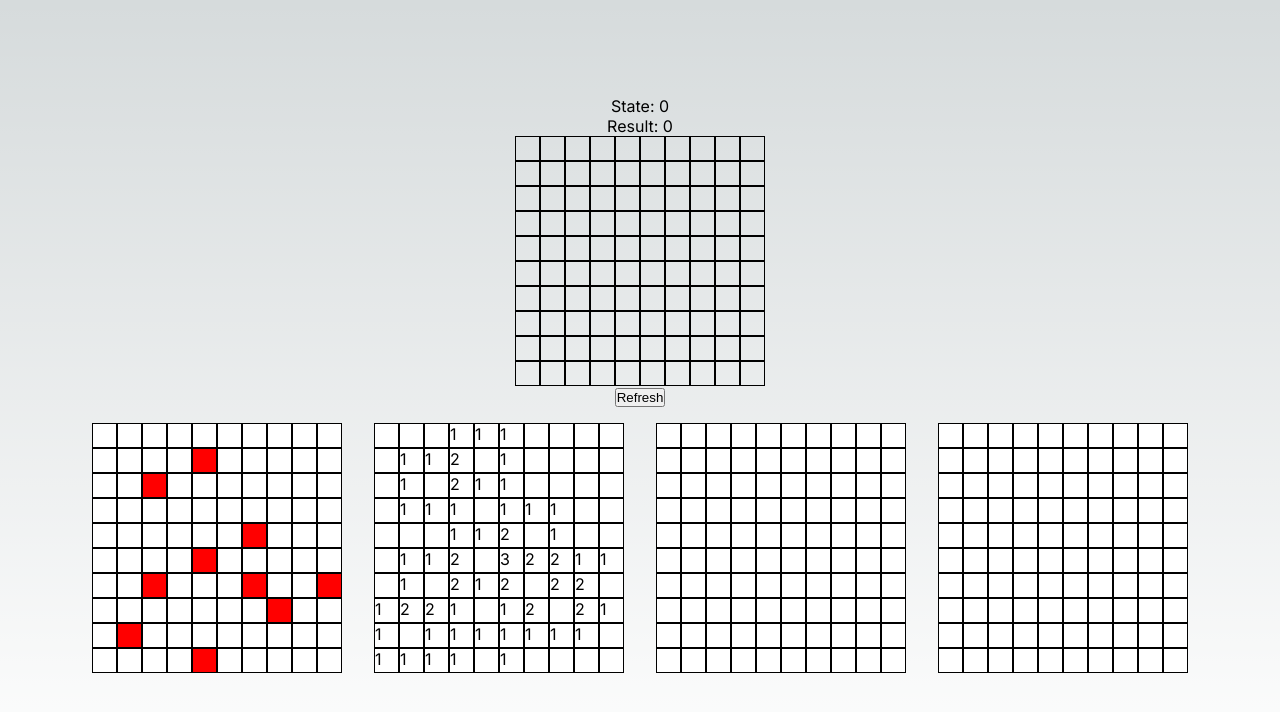
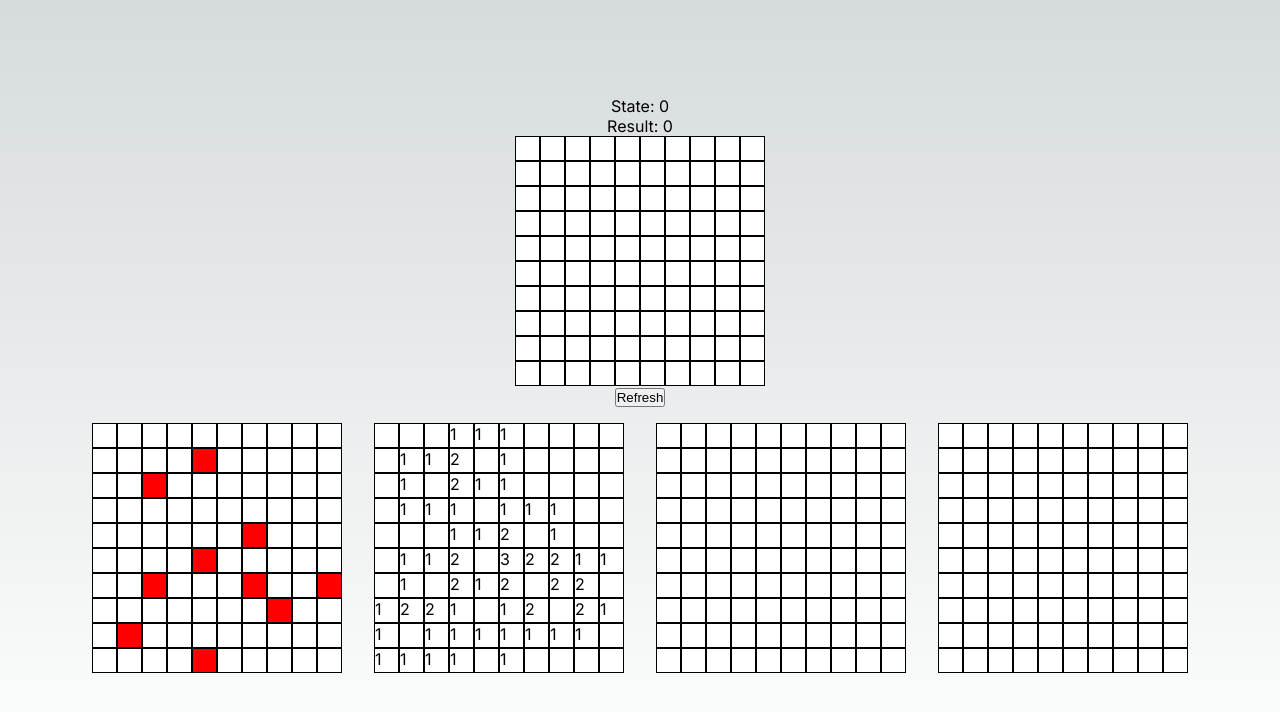
Before and after one commit to svhelp/Minesweeper, a Next.js app: page / in a window 1280 px wide. Shown: the top 712 px of the page. Built offline with nearby package versions, Linux system fonts and the light colour scheme.

Commit message:
- implemented mark action;

```diff
--- a/src/components/Board.tsx
+++ b/src/components/Board.tsx
@@ -1,13 +1,15 @@
 import { IBoardState } from "@/domain/IBoardState";
 import { BoardRow } from "./Board.styles";
-import { ClosedCell, OpenedCell } from "./Cell.styles";
+import { ICell } from "@/domain/ICell";
+import { Cell } from "./Cell";
 
 interface IBoardProps {
     board?: IBoardState;
-    onOpenCell: (x: number, y: number) => void;
+    onOpenCell: (cell: ICell) => void;
+    onMarkCell: (cell: ICell) => void;
 }
 
-export const Board = ({ board, onOpenCell }: IBoardProps) => {
+export const Board = ({ board, onOpenCell, onMarkCell }: IBoardProps) => {
     if (!board){
         return <div>No board yet.</div>
     }
@@ -17,9 +19,7 @@ export const Board = ({ board, onOpenCell }: IBoardProps) => {
             {board?.cells.map((row, x) => (
                 <BoardRow>
                     {row.map((cell, y) =>
-                        board.openedCells.includes(cell)
-                            ? <OpenedCell isBomb={cell.isBomb} bombsAround={cell.bombsAround} />
-                            : <ClosedCell onClick={() => onOpenCell(x, y)} />
+                        <Cell board={board} cell={cell} onOpenCell={onOpenCell} onMarkCell={onMarkCell} />
                     )}
                 </BoardRow>
             ))}
--- a/src/components/Cell.styles.ts
+++ b/src/components/Cell.styles.ts
@@ -14,7 +14,13 @@ export const BaseCell = css`
 export const ClosedCell = styled.div`
     ${BaseCell}
 
-    background: "white";
+    background: white;
+`
+
+export const MarkedCell = styled.div`
+    ${BaseCell}
+
+    background: green;
 `
 
 export const OpenedCell = styled.div<OpenedCellProps>`
--- /dev/null
+++ b/src/components/Cell.tsx
@@ -0,0 +1,28 @@
+import { IBoardState } from "@/domain/IBoardState";
+import { ClosedCell, MarkedCell, OpenedCell } from "./Cell.styles";
+import { ICell } from "@/domain/ICell";
+
+interface CellProps {
+    board: IBoardState;
+    cell: ICell;
+    onOpenCell: (cell: ICell) => void;
+    onMarkCell: (cell: ICell) => void;
+}
+
+export const Cell = ({ board, cell, onOpenCell, onMarkCell }: CellProps) => {
+    if (board.openedCells.includes(cell)) {
+        return <OpenedCell isBomb={cell.isBomb} bombsAround={cell.bombsAround} />;
+    }
+
+    if (board.markedCells.includes(cell)) {
+        return <MarkedCell />;
+    }
+
+    const onRightClick = (e: React.MouseEvent<HTMLDivElement>) => {
+        e.preventDefault();
+
+        onMarkCell(cell);
+    };
+
+    return <ClosedCell onClick={() => onOpenCell(cell)} onContextMenu={onRightClick} />;
+};
--- a/src/components/GameContainer.tsx
+++ b/src/components/GameContainer.tsx
@@ -1,13 +1,14 @@
 "use client";
 
 import { IBoardState } from "@/domain/IBoardState";
-import { DefaultBoardSize, DefaultBobmsQty, shuffle } from "@/features";
+import { DefaultBoardSize, DefaultBobmsQty, handleMarkCell } from "@/features";
 import { useEffect, useState } from "react";
 import { DebugBoardsContainer, MainContainer } from "./GameContainer.styles";
 import { Board } from "./Board";
 import { DebugBoard, DebugBoardType } from "./debug/DebugBoard";
 import { createBoard } from "@/features/initializator";
 import { onActivateCell } from "@/features/activator";
+import { ICell } from "@/domain/ICell";
 
 interface IGameContainerProps {
 
@@ -26,12 +27,25 @@ export const GameContainer = (props: IGameContainerProps) => {
         setBoard(initBoard);
     }
 
-    const onOpenCell = (x: number, y: number) => {
+    const onOpenCell = (cell: ICell) => {
         if (!board) {
             return;
         }
 
-        const patch = onActivateCell(board, x, y);
+        const patch = onActivateCell(board, cell);
+
+        setBoard({
+            ...board,
+            ...patch
+        });
+    }
+
+    const onMarkCell = (cell: ICell) => {
+        if (!board) {
+            return;
+        }
+
+        const patch = handleMarkCell(board, cell);
 
         setBoard({
             ...board,
@@ -54,6 +68,7 @@ export const GameContainer = (props: IGameContainerProps) => {
             <Board
                 board={board}
                 onOpenCell={onOpenCell}
+                onMarkCell={onMarkCell}
             />
 
             <div>
--- a/src/features/activator.ts
+++ b/src/features/activator.ts
@@ -1,13 +1,12 @@
 import { GameResult } from "@/domain/GameResult";
 import { GameState } from "@/domain/GameState";
 import { IBoardState } from "@/domain/IBoardState";
+import { ICell } from "@/domain/ICell";
 
-export const onActivateCell = (board: IBoardState, x: number, y: number): Partial<IBoardState> | undefined => {
+export const onActivateCell = (board: IBoardState, cell: ICell): Partial<IBoardState> | undefined => {
     if (board.state === GameState.Over) {
         return;
     }
-
-    const cell = board.cells[x][y];
 
     if (board.openedCells.includes(cell)) {
         return;
--- a/src/features/index.ts
+++ b/src/features/index.ts
@@ -1,2 +1,4 @@
 export { shuffle } from "./shuffler"
 export { DefaultBoardSize, DefaultBobmsQty } from "./defaultSettings"
+export { onActivateCell } from './activator'
+export { handleMarkCell } from './marker'
--- /dev/null
+++ b/src/features/marker.ts
@@ -0,0 +1,35 @@
+import { GameResult } from "@/domain/GameResult";
+import { GameState } from "@/domain/GameState";
+import { IBoardState } from "@/domain/IBoardState";
+import { ICell } from "@/domain/ICell";
+
+export const handleMarkCell = (board: IBoardState, cell: ICell): Partial<IBoardState> | undefined => {
+    if (board.state === GameState.Over) {
+        return;
+    }
+
+    if (board.openedCells.includes(cell)) {
+        return;
+    }
+
+    const markedCells = board.markedCells.includes(cell)
+        ?   board.markedCells.filter(c => c !== cell)
+        : [ ...board.markedCells, cell ];
+
+    const patch = {
+        markedCells: markedCells,
+    } as Partial<IBoardState>;
+
+    if (board.markedCells.length === 0){
+        patch.state = GameState.InProgress;
+    }
+
+    const allBombsMarked = markedCells.length === board.bombsCount && markedCells.every(cell => cell.isBomb);
+
+    if (allBombsMarked){
+        patch.state = GameState.Over;
+        patch.result = GameResult.Won;
+    }
+
+    return patch;
+}
```
